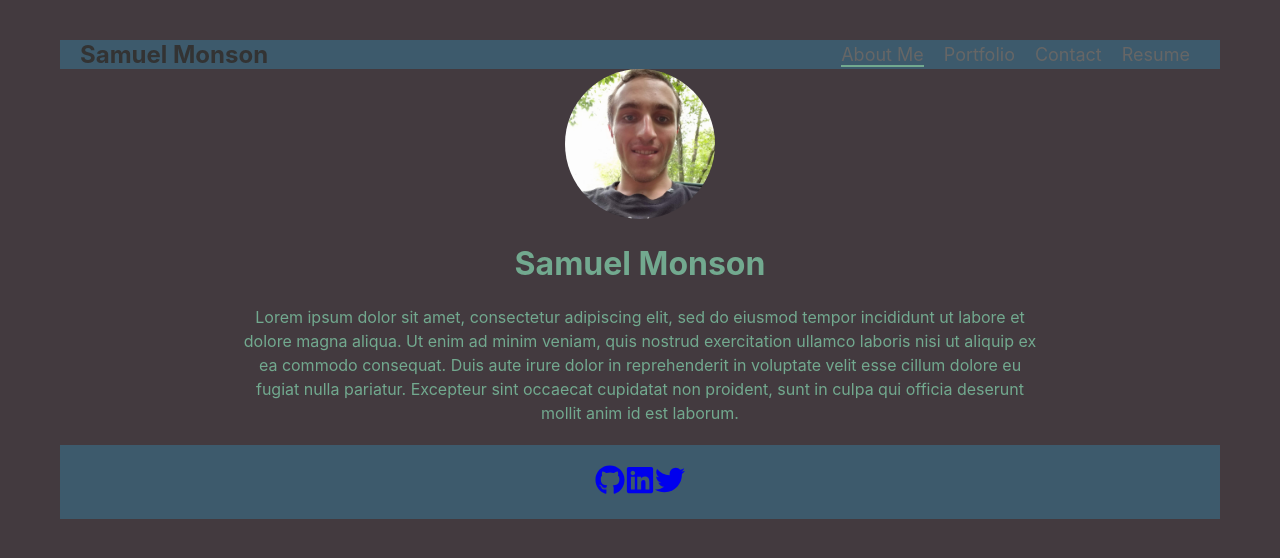
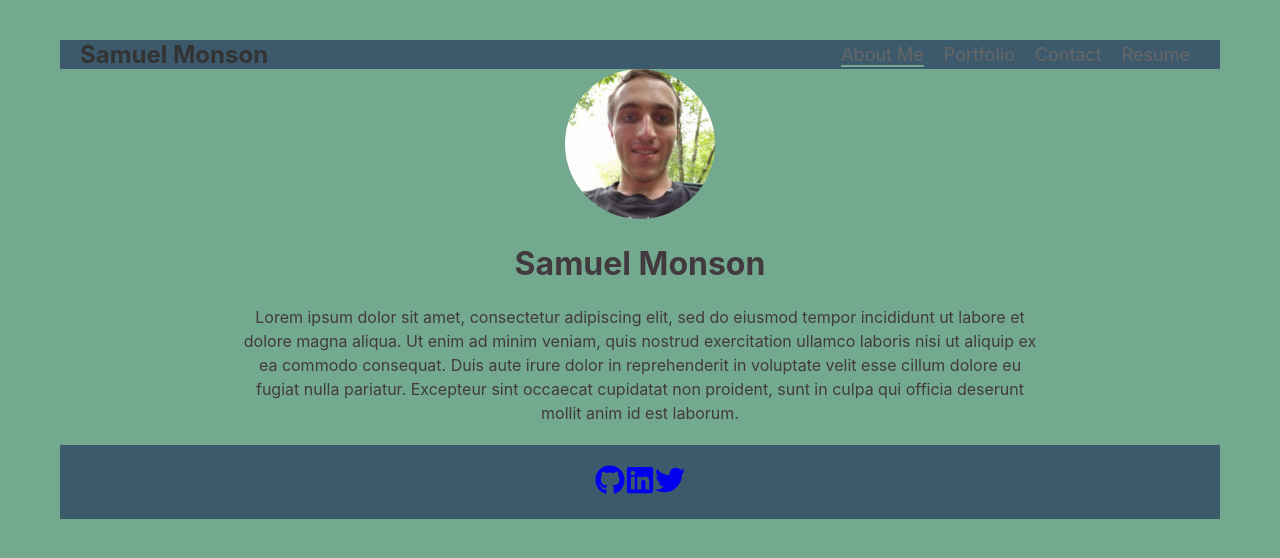
Before and after one commit to monsosam/Project-20, a React (Create React App) app: page / in a window 1280 px wide. Shown: the top 558 px of the page. Built offline with nearby package versions, Linux system fonts and the light colour scheme.

Commit message:
format switch

```diff
--- a/src/App.css
+++ b/src/App.css
@@ -12,8 +12,8 @@ body, html {
   max-width: 1200px;
   margin: 0 auto;
   padding: 20px;
-  background-color: var(--jet);
-  color: var(--cambridge-blue);
+  background-color: var(--cambridge-blue);
+  color: var(--jet);
 }
 
 /* Styles for the header, adjusted for a portfolio layout */
```
